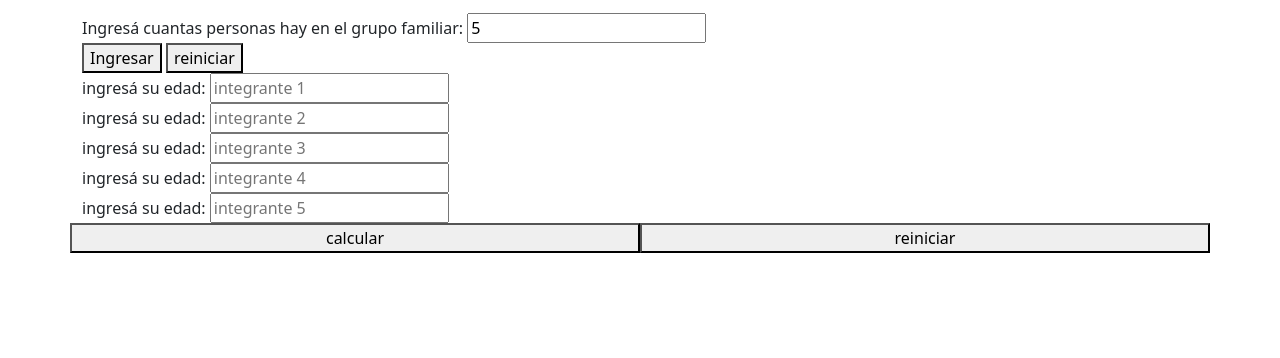
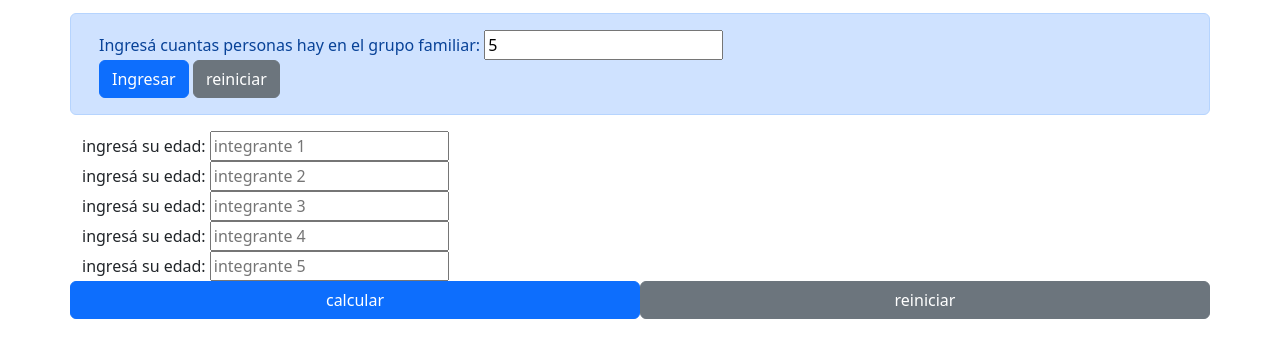
Before and after one commit to Iara-Pou/tarea-clase-10, a website: page clase-6-tarea/ejercicio-1/index.html in a window 1280 px wide. Both pictures are taken after typing "5" into the empty fields and a click on the button "Ingresar". Drawn offline with nearby package versions, Linux system fonts and the light colour scheme.

Commit message:
Suma estilos con bootstrap

```diff
--- a/clase-6-tarea/ejercicio-1/index.html
+++ b/clase-6-tarea/ejercicio-1/index.html
@@ -13,29 +13,29 @@
 <body>
     <div class="container">
         <form>
-            <div class="row">
+            <div class="row alert alert-primary ">
                 <div class="col-12">
                     <label for="integrantes"> Ingresá cuantas personas hay en el grupo familiar:
                         <input type="number" placeholder="cantidad de integrantes" id="integrantes">
                     </label> <br>
                 </div>
                 <div class="col-12">
-                    <button type="submit" id="boton-cantidad">Ingresar</button>
-                    <button id="reinicio-general" type="reset">reiniciar</button>
+                    <button type="submit" id="boton-cantidad" class="btn btn-primary">Ingresar</button>
+                    <button id="reinicio-general" type="reset" class="btn btn-secondary">reiniciar</button>
                 </div>
             </div>
 
-            <div id="errores" class="oculto col-6"></div>
+            <div id="errores" class="oculto col-6 alert alert-danger"></div>
 
             <div id="contenedor-inputs-nuevos" class="row w-75"></div>
 
             <div class="row">
-                <button id="calculo-edades" class="oculto col">calcular</button>
-                <button id="reinicio" class="oculto col" type="reset">reiniciar</button>
+                <button id="calculo-edades" class="oculto col btn btn-primary">calcular</button>
+                <button id="reinicio" class="oculto col btn btn-secondary" type="reset">reiniciar</button>
             </div>
         </form>
         <section>
-            <div class="oculto row" id="mensaje">
+            <div class="oculto row alert alert-info" id="mensaje">
                 <p class="col-8">La edad mayor es: <strong id="edad-mayor"></strong></p>
                 <p class="col-8">La edad menor es: <strong id="edad-menor"></strong></p>
                 <p class="col-8">El promedio de edades es: <strong id="edad-promedio"></strong></p>
```
